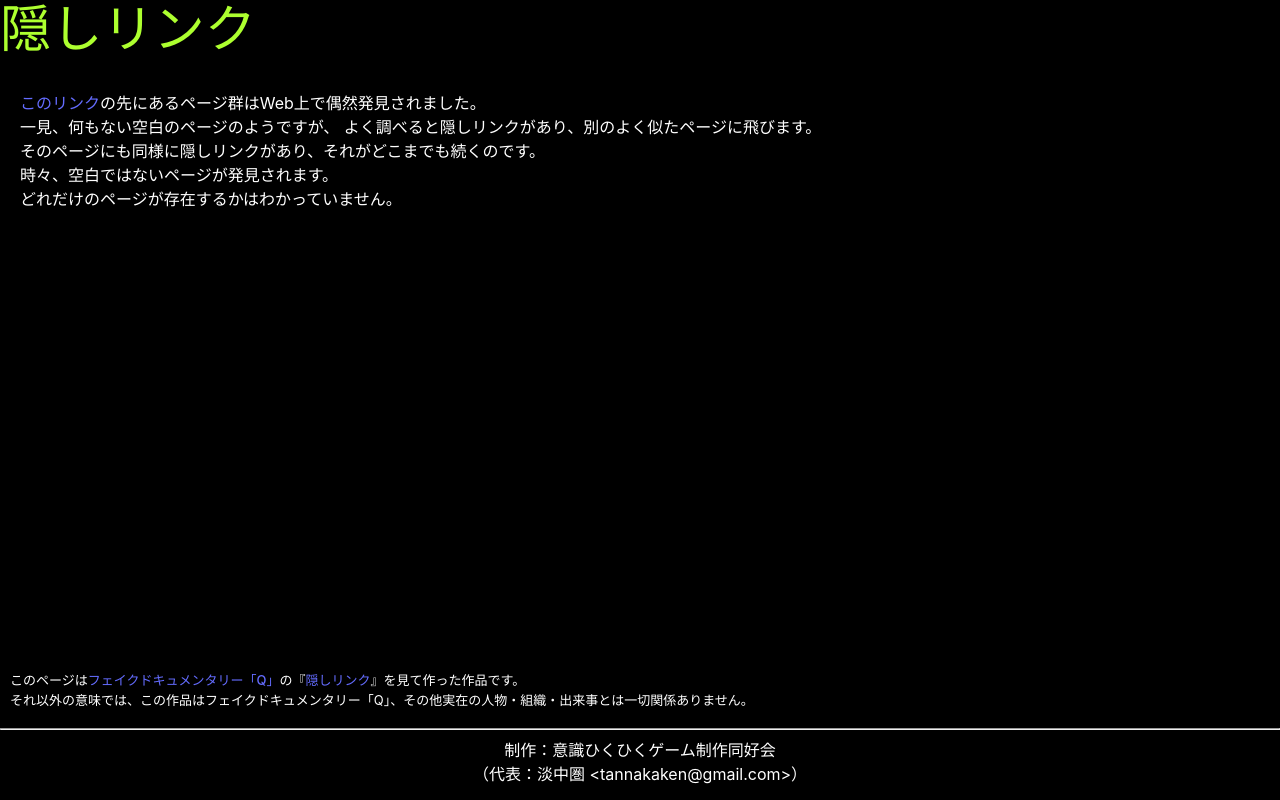
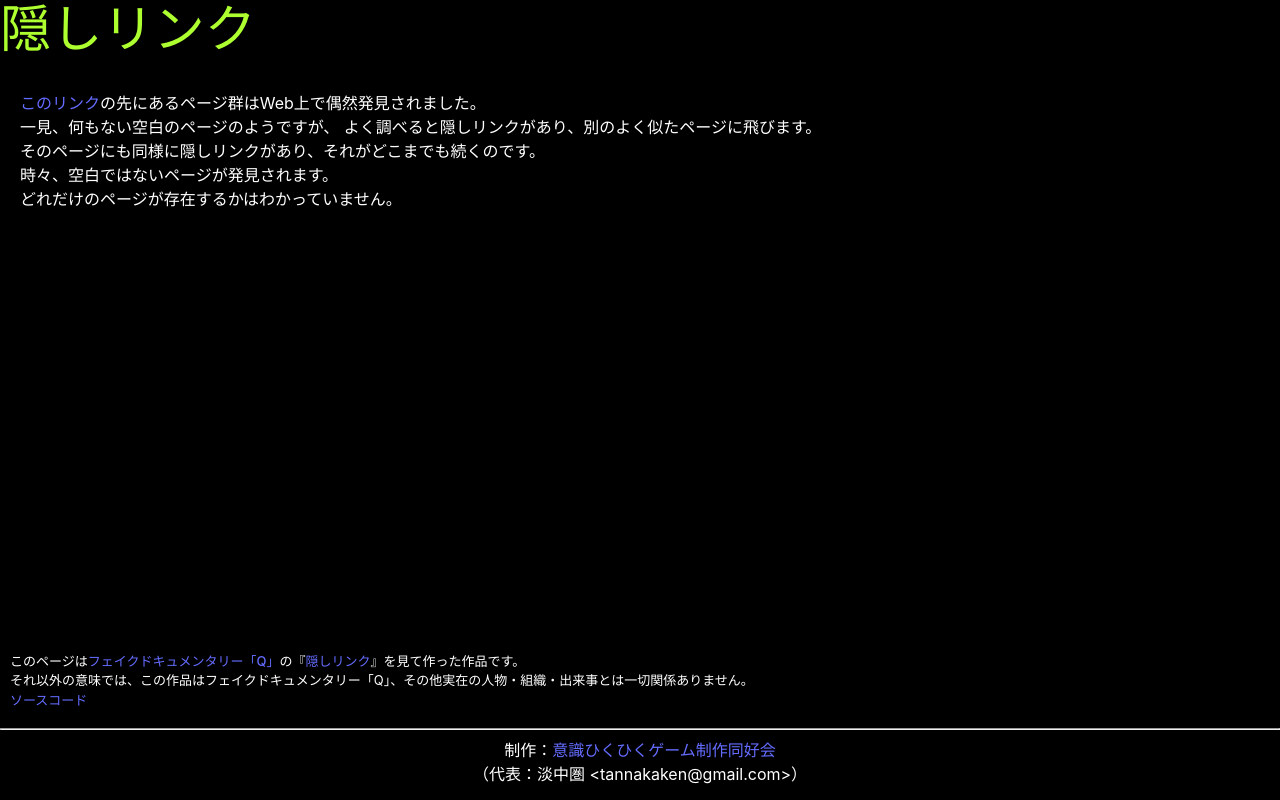
Before and after one commit to ishiki-hikuhiku-game/hidden-link, a React (Vite) app: page / in a window 1280 px wide. Built offline with nearby package versions, Linux system fonts and the light colour scheme.

Commit message:
いくつかの情報を追加

```diff
--- a/src/screens/Top.screen.tsx
+++ b/src/screens/Top.screen.tsx
@@ -35,11 +35,19 @@ export const TopScreen = () => {
         <p>
           それ以外の意味では、この作品はフェイクドキュメンタリー「Q」、その他実在の人物・組織・出来事とは一切関係ありません。
         </p>
+        <p>
+          <a href="https://github.com/ishiki-hikuhiku-game/hidden-link">
+            ソースコード
+          </a>
+        </p>
       </div>
       <div id="top-credit">
         <hr />
         <p>
-          制作：意識ひくひくゲーム制作同好会
+          制作：
+          <a href="https://github.com/ishiki-hikuhiku-game">
+            意識ひくひくゲーム制作同好会
+          </a>
           <br />
           （代表：淡中圏 &lt;tannakaken@gmail.com&gt;）
         </p>
```
Also changed, not shown: 1 other file (tests, documents, lock files or other folders).
